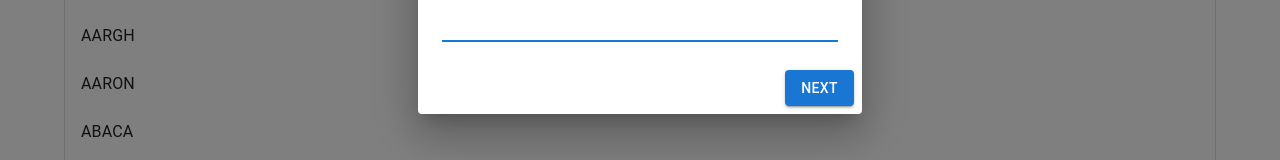
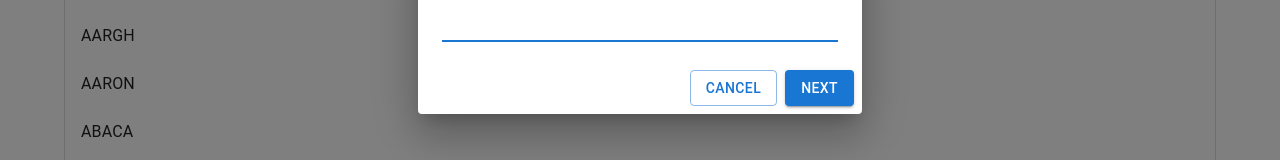
Before and after one commit to austinChappell/wordle_solver, a React (Create React App) app: page / in a window 1280 px wide. Both pictures are taken after a click on the button "ADD GUESS". Shown: the part 370-530 px from the top of the page. Built offline with nearby package versions, Linux system fonts and the light colour scheme.

Commit message:
Add cancel button

```diff
--- a/src/WordRow.tsx
+++ b/src/WordRow.tsx
@@ -78,6 +78,11 @@ const WordRow: FC<Props> = ({
     setStep('yellowLetters');
   }, [value]);
 
+  const handleClickCancel = useCallback(() => {
+    setIsDialogOpen(false);
+    setValue('');
+  }, []);
+
   const handleCompleteYellowLetters = useCallback(() => {
     setStep('greenLetters');
   }, []);
@@ -145,6 +150,14 @@ const WordRow: FC<Props> = ({
             </DialogContent>
 
             <DialogActions>
+              <Button
+                color="primary"
+                onClick={handleClickCancel}
+                variant="outlined"
+              >
+                Cancel
+              </Button>
+
               <Button
                 color="primary"
                 onClick={handleCompleteWord}
```
